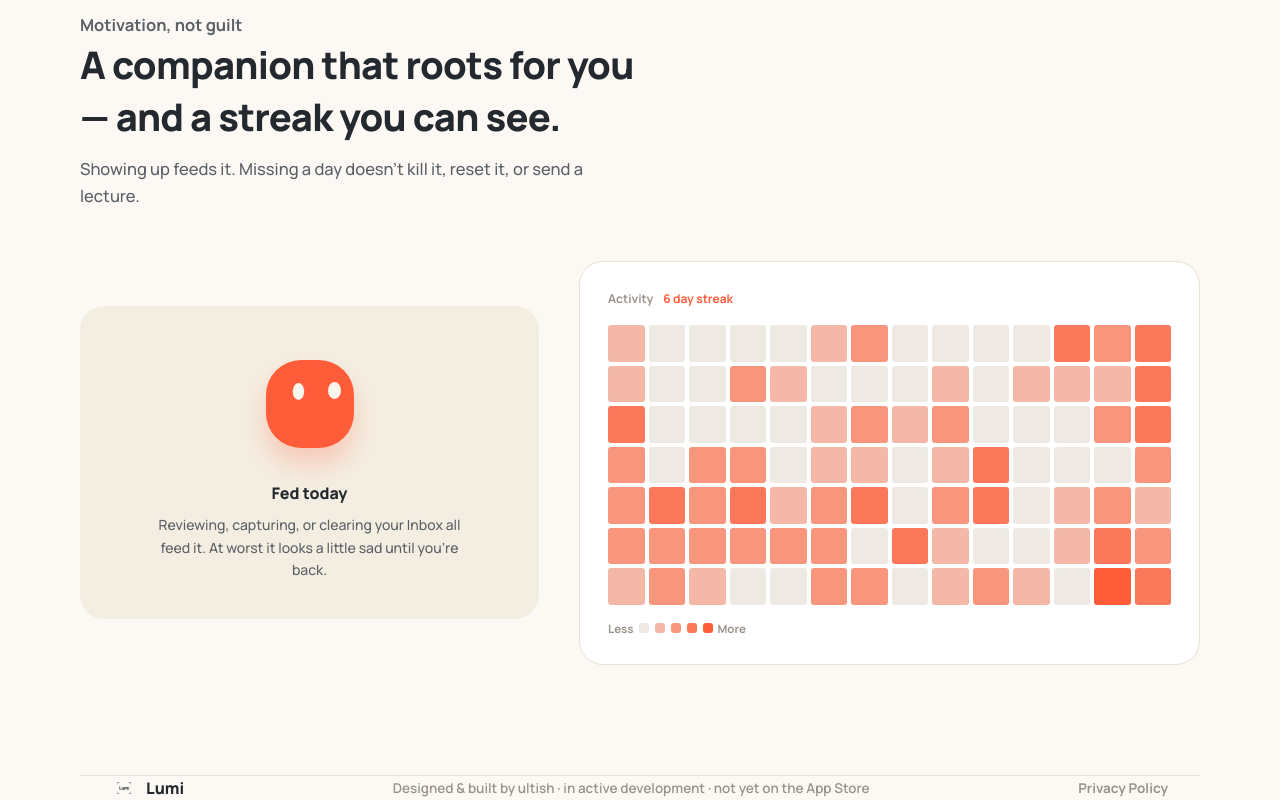
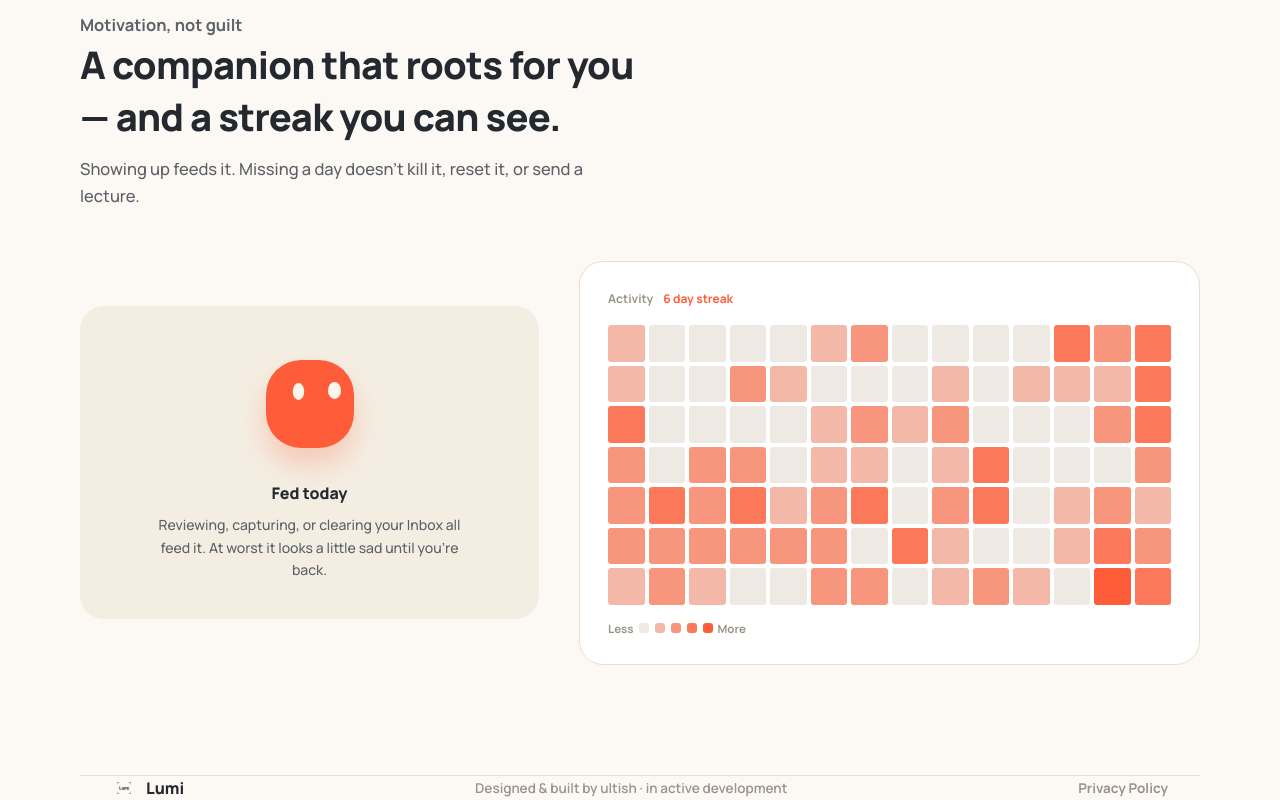
Before and after one commit to ultish/lumi-page, a plain HTML site: page index.html in a window 1280 px wide. Shown: the part 4114-4914 px from the top of the page. Drawn offline with Linux system fonts and the light colour scheme.

Commit message:
Drop 'not yet on the App Store' from footer

```diff
--- a/index.html
+++ b/index.html
@@ -249,7 +249,7 @@
       <img class="logo-dark" src="assets/icon-dark-64.png" alt="" width="24" height="24">
       Lumi
     </div>
-    <p>Designed &amp; built by ultish · in active development · not yet on the App Store</p>
+    <p>Designed &amp; built by ultish · in active development</p>
     <a href="privacy.html" style="font-size:13.5px;font-weight:700;color:var(--ink-faint);text-decoration:none;">Privacy Policy</a>
   </div>
 </footer>
```
